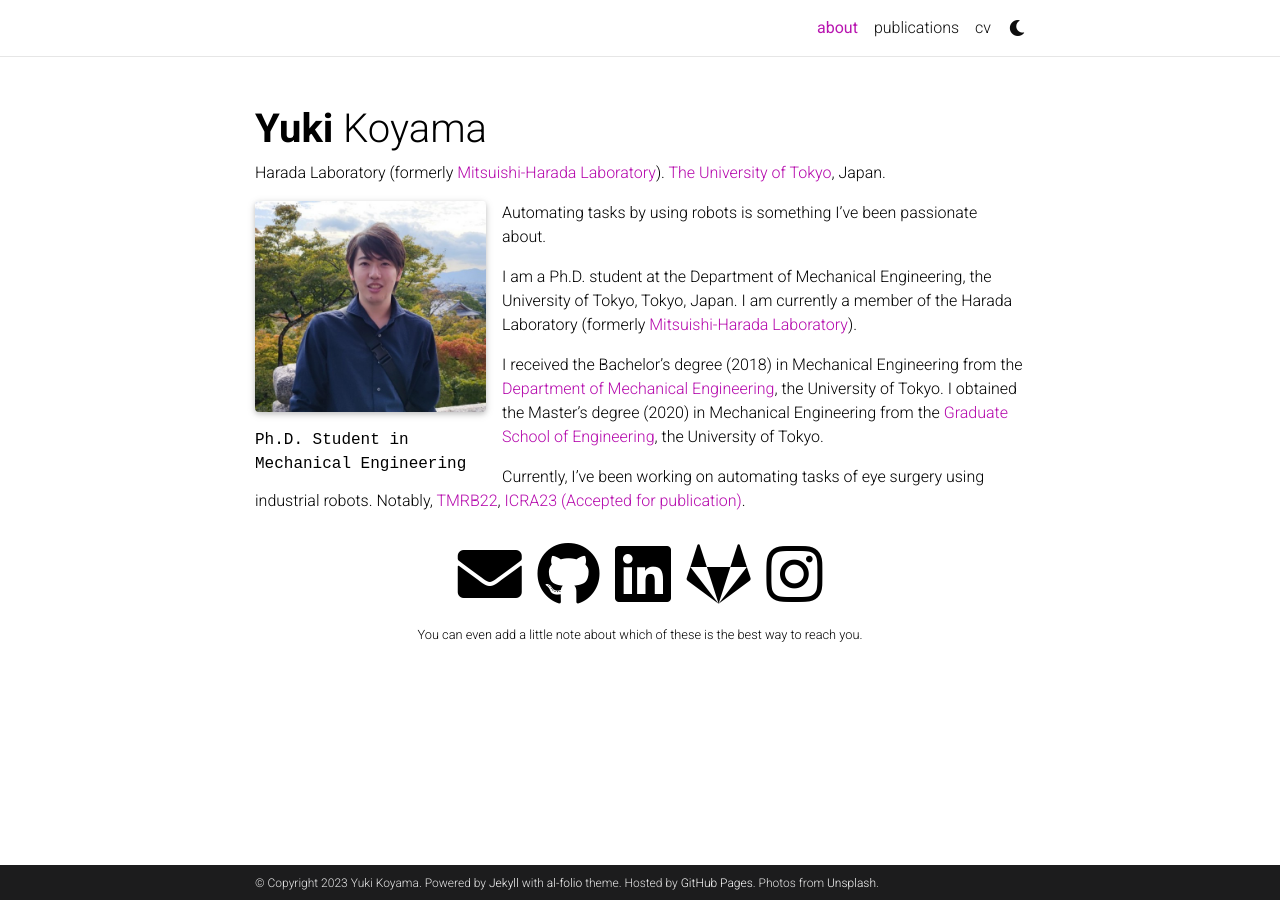
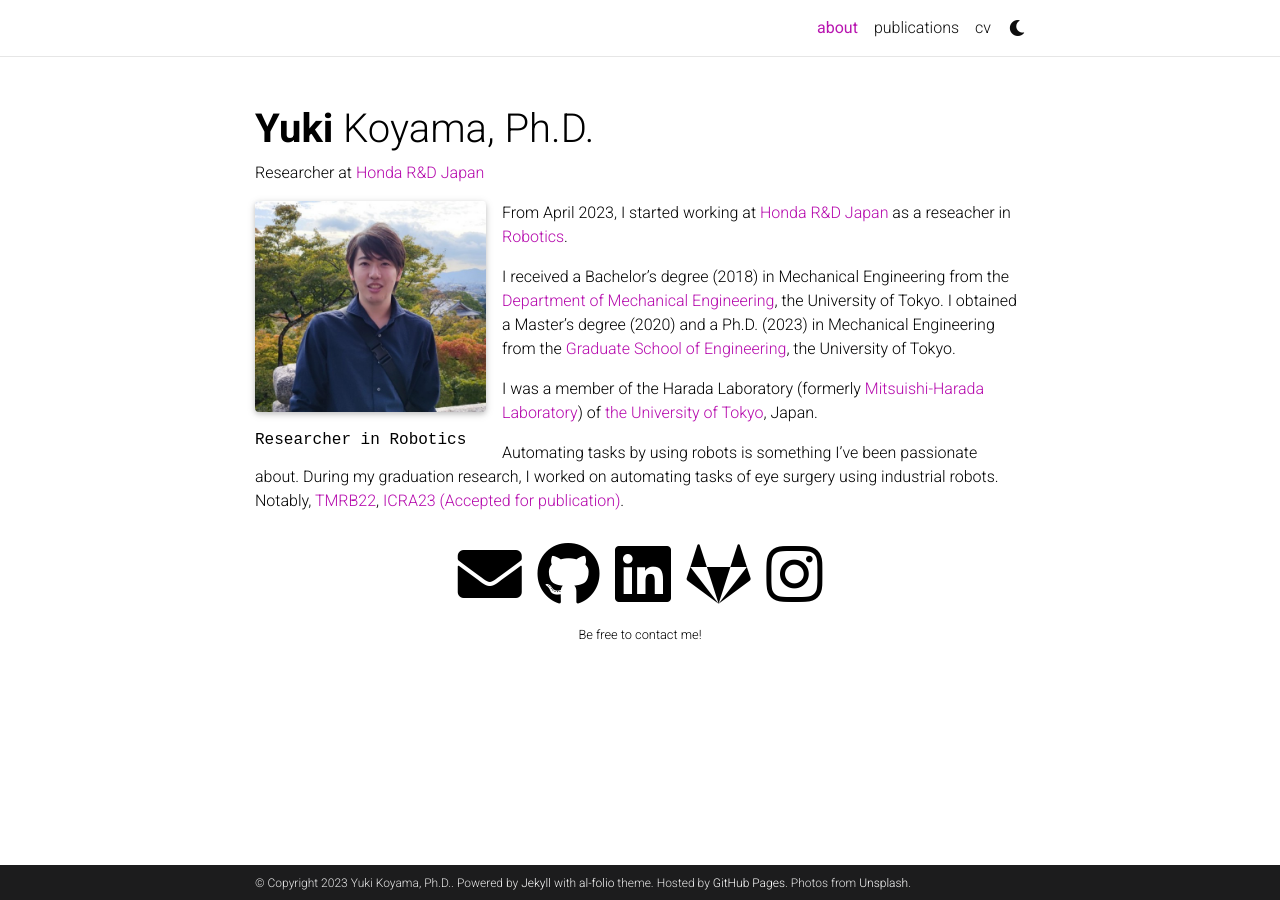
Before and after one commit to Yu-ki-Koyama/Yu-ki-Koyama_old.github.io, a Jekyll site: the page built from _pages/about.md, in a window 1280 px wide. Built offline with Jekyll 4.4.1, drawn with Linux system fonts in a browser that asks for light colours; full-size pictures stand in for the smaller copies a plugin makes; comment, search, counter and statistics services are not loaded; a style sheet for code colours, icons or effects is not loaded.

Commit message:
modified about me

```diff
--- a/_config.yml
+++ b/_config.yml
@@ -5,8 +5,8 @@
 title: blank # the website title (if blank, full name will be used instead)
 first_name: Yuki
 middle_name:
-last_name: Koyama
-email: yuuki-koyama581@g.ecc.u-tokyo.ac.jp
+last_name: Koyama, Ph.D.
+email: yuki_honda@jp.honda
 description: > # the ">" symbol means to ignore newlines until "footer_text:"
   A simple, whitespace theme for academics. Based on [*folio](https://github.com/bogoli/-folio) design.
 footer_text: >
@@ -100,7 +100,7 @@ youtube_id: # your youtube channel id (youtube.com/@<youtube_id>)
 discord_id: # your discord id (18-digit unique numerical identifier)
 
 contact_note: >
-  You can even add a little note about which of these is the best way to reach you.
+  Be free to contact me!
 
 # -----------------------------------------------------------------------------
 # Analytics and search engine verification
--- a/_pages/about.md
+++ b/_pages/about.md
@@ -2,27 +2,27 @@
 layout: about
 title: about
 permalink: /
-subtitle: Harada Laboratory (formerly <a href='http://www.nml.t.u-tokyo.ac.jp/'>Mitsuishi-Harada Laboratory</a>). <a href='https://www.u-tokyo.ac.jp/en/index.html'>The University of Tokyo</a>, Japan.
+subtitle: Researcher at <a href='https://global.honda/RandD/'>Honda R&D Japan</a>
 
 profile:
   align: left
   image: prof_pic.jpg
   image_circular: false # crops the image to make it circular
   address: >
-    Ph.D. Student in Mechanical Engineering
+    Researcher in Robotics
 
 news: false  # includes a list of news items
 selected_papers: false # includes a list of papers marked as "selected={true}"
 social: true  # includes social icons at the bottom of the page
 ---
 
-Automating tasks by using robots is something I've been passionate about.
+From April 2023, I started working at <a href='https://global.honda/RandD/'>Honda R&D Japan</a> as a reseacher in <a href='https://global.honda/RandD/hgrx/'>Robotics</a>.
 
-I am a Ph.D. student at the Department of Mechanical Engineering, the University of Tokyo, Tokyo, Japan. I am currently a member of the Harada Laboratory (formerly <a href='http://www.nml.t.u-tokyo.ac.jp/'>Mitsuishi-Harada Laboratory</a>).
+I received a Bachelor's degree (2018) in Mechanical Engineering from the <a href='http://www2.mech.t.u-tokyo.ac.jp/'>Department of Mechanical Engineering</a>, the University of Tokyo. I obtained a Master's degree (2020) and a Ph.D. (2023) in Mechanical Engineering from the <a href='https://www.t.u-tokyo.ac.jp/soe'>Graduate School of Engineering</a>, the University of Tokyo.
 
-I received the Bachelor's degree (2018) in Mechanical Engineering from the <a href='http://www2.mech.t.u-tokyo.ac.jp/'>Department of Mechanical Engineering</a>, the University of Tokyo. I obtained the Master's degree (2020) in Mechanical Engineering from the <a href='https://www.t.u-tokyo.ac.jp/soe'>Graduate School of Engineering</a>, the University of Tokyo.
+I was a member of the Harada Laboratory (formerly <a href='http://www.nml.t.u-tokyo.ac.jp/'>Mitsuishi-Harada Laboratory</a>) of <a href='https://www.u-tokyo.ac.jp/en/index.html'>the University of Tokyo</a>, Japan.
 
-Currently, I've been working on automating tasks of eye surgery using industrial robots. Notably, <a href='https://ieeexplore.ieee.org/document/9695979'>TMRB22</a>, <a href='https://arxiv.org/abs/2302.05567'>ICRA23 (Accepted for publication)</a>.
+Automating tasks by using robots is something I've been passionate about. During my graduation research, I worked on automating tasks of eye surgery using industrial robots. Notably, <a href='https://ieeexplore.ieee.org/document/9695979'>TMRB22</a>, <a href='https://arxiv.org/abs/2302.05567'>ICRA23 (Accepted for publication)</a>.
 
 [](I have strong technical skills, particularly in robotics, system integration, and programming, and an academic background in engineering and surgical robotics.)
 
```
